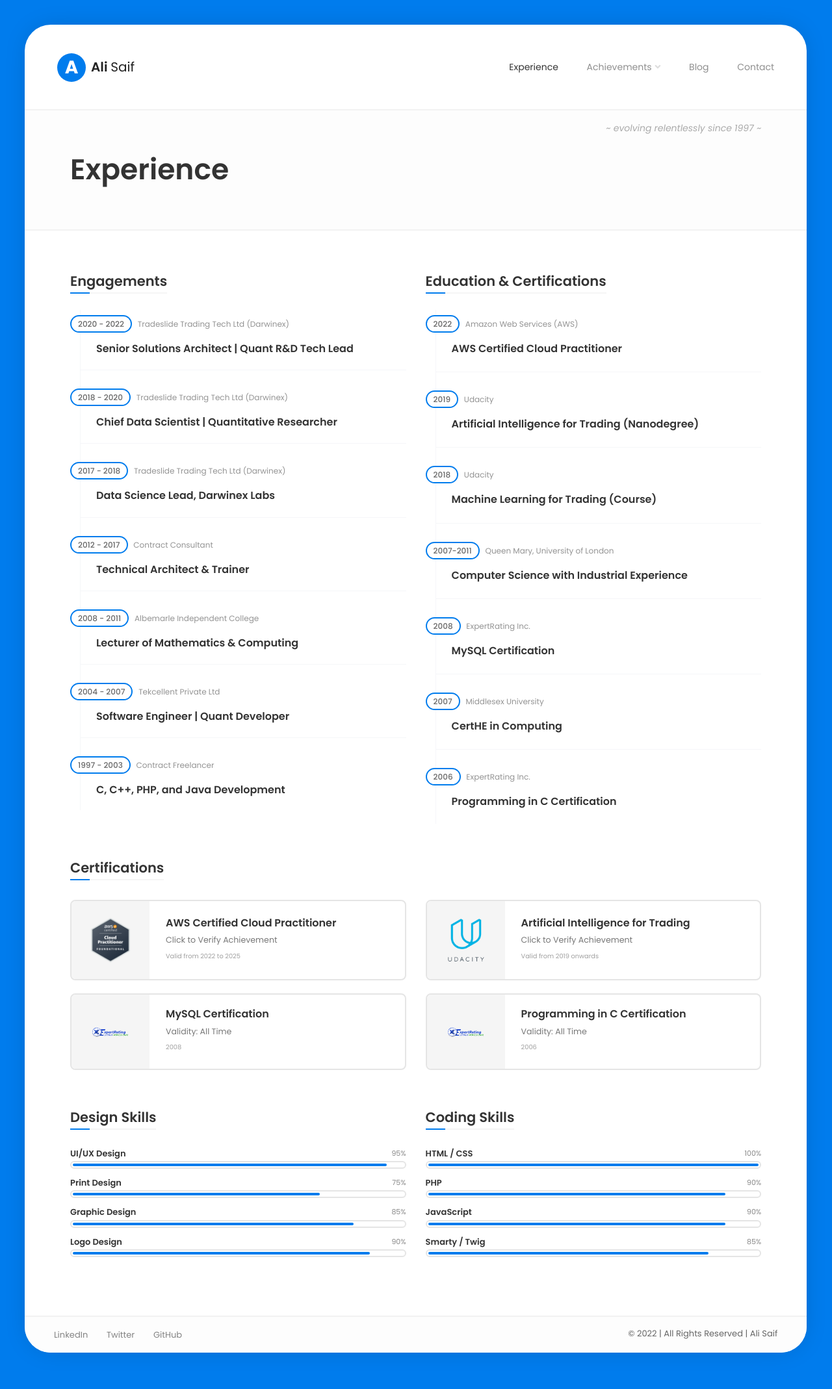
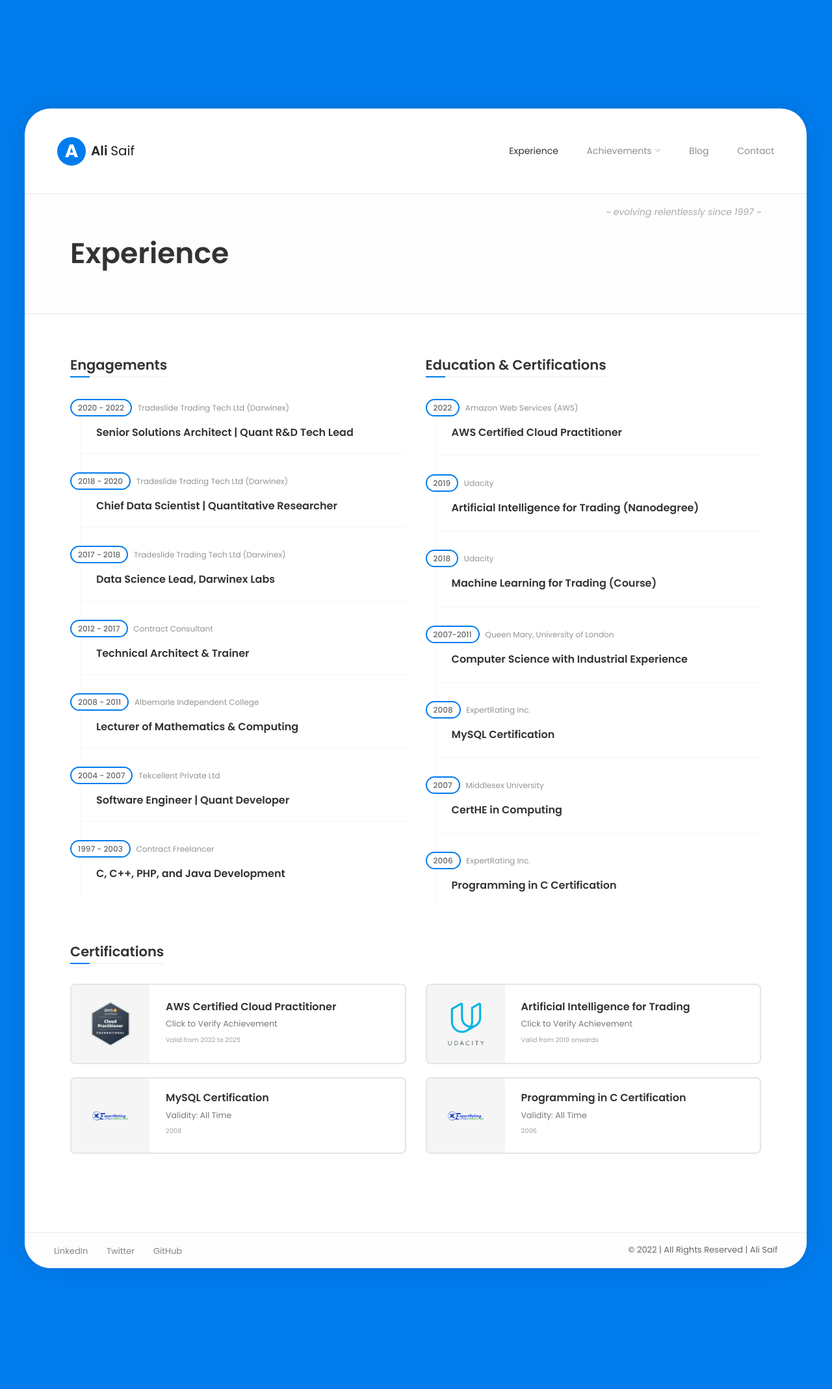
Before and after one commit to integracore2/integracore2.github.io, a Jekyll site: the page built from experience.md, in a window 1280 px wide. Shown: the whole page at 65% size. Built offline with Jekyll 4.4.1, drawn with Linux system fonts in a browser that asks for light colours.

Commit message:
multiple text edits to experience.md

```diff
--- a/experience.md
+++ b/experience.md
@@ -273,108 +273,28 @@
                   </div>
                 </div>
 
+                <!--
                 <div class="row">
                   <div class=" col-xs-12 col-sm-6 ">
                     <div class="block-title">
-                      <h2>Design Skills</h2>
+                      <h2>Block Title Placeholder</h2>
                     </div>
 
                     <div id="skills_1" class="skills-info skills-first-style">
-                      <!-- Skill 1 -->
                       <div class="clearfix">
-                        <h4>UI/UX Design</h4>
+                        <h4>Skill 1 Placeholder</h4>
                         <div class="skill-value">95%</div>
                       </div>
 
                       <div id="skill_1" data-value="95" class="skill-container">
                         <div class="skill-percentage"></div>
                       </div>
-                      <!-- /Skill 1 -->
 
-                      <!-- Skill 2 -->
-                      <div class="clearfix">
-                        <h4>Print Design</h4>
-                        <div class="skill-value">75%</div>
-                      </div>
-
-                      <div id="skill_2" data-value="75" class="skill-container">
-                        <div class="skill-percentage"></div>
-                      </div>
-                      <!-- /Skill 2 -->
-
-                      <!-- Skill 3 -->
-                      <div class="clearfix">
-                        <h4>Graphic Design</h4>
-                        <div class="skill-value">85%</div>
-                      </div>
-                      <div id="skill_3" data-value="85" class="skill-container">
-                        <div class="skill-percentage"></div>
-                      </div>
-                      <!-- Skill 3 -->
-
-                      <!-- Skill 4 -->
-                      <div class="clearfix">
-                        <h4>Logo Design</h4>
-                        <div class="skill-value">90%</div>
-                      </div>
-                      <div id="skill_4" data-value="90" class="skill-container">
-                        <div class="skill-percentage"></div>
-                      </div>
-                      <!-- /Skill 4 -->
-                    </div>
-
-                  </div>
-
-
-                  <div class=" col-xs-12 col-sm-6 ">
-                    <div class="block-title">
-                      <h2>Coding Skills</h2>
-                    </div>
-
-
-                    <div id="skills_2" class="skills-info skills-first-style">
-                      <!-- Skill 5 -->
-                      <div class="clearfix">
-                        <h4>HTML / CSS</h4>
-                        <div class="skill-value">100%</div>
-                      </div>
-                      <div id="skill_5" data-value="100" class="skill-container">
-                        <div class="skill-percentage"></div>
-                      </div>
-                      <!-- /Skill 5 -->
-
-                      <!-- Skill 6 -->
-                      <div class="clearfix">
-                        <h4>PHP</h4>
-                        <div class="skill-value">90%</div>
-                      </div>
-                      <div id="skill_6" data-value="90" class="skill-container">
-                        <div class="skill-percentage"></div>
-                      </div>
-                      <!-- /Skill 6 -->
-
-                      <!-- Skill 7 -->
-                      <div class="clearfix">
-                        <h4>JavaScript</h4>
-                        <div class="skill-value">90%</div>
-                      </div>
-                      <div id="skill_7" data-value="90" class="skill-container">
-                        <div class="skill-percentage"></div>
-                      </div>
-                      <!-- /Skill 7 -->
-
-                      <!-- Skill 8 -->
-                      <div class="clearfix">
-                        <h4>Smarty / Twig</h4>
-                        <div class="skill-value">85%</div>
-                      </div>
-                      <div id="skill_8" data-value="85" class="skill-container">
-                        <div class="skill-percentage"></div>
-                      </div>
-                      <!-- /Skill 8 -->
                     </div>
                   </div>
                 </div>
+                -->
+
               </div>
             </div>
           </div>
```
